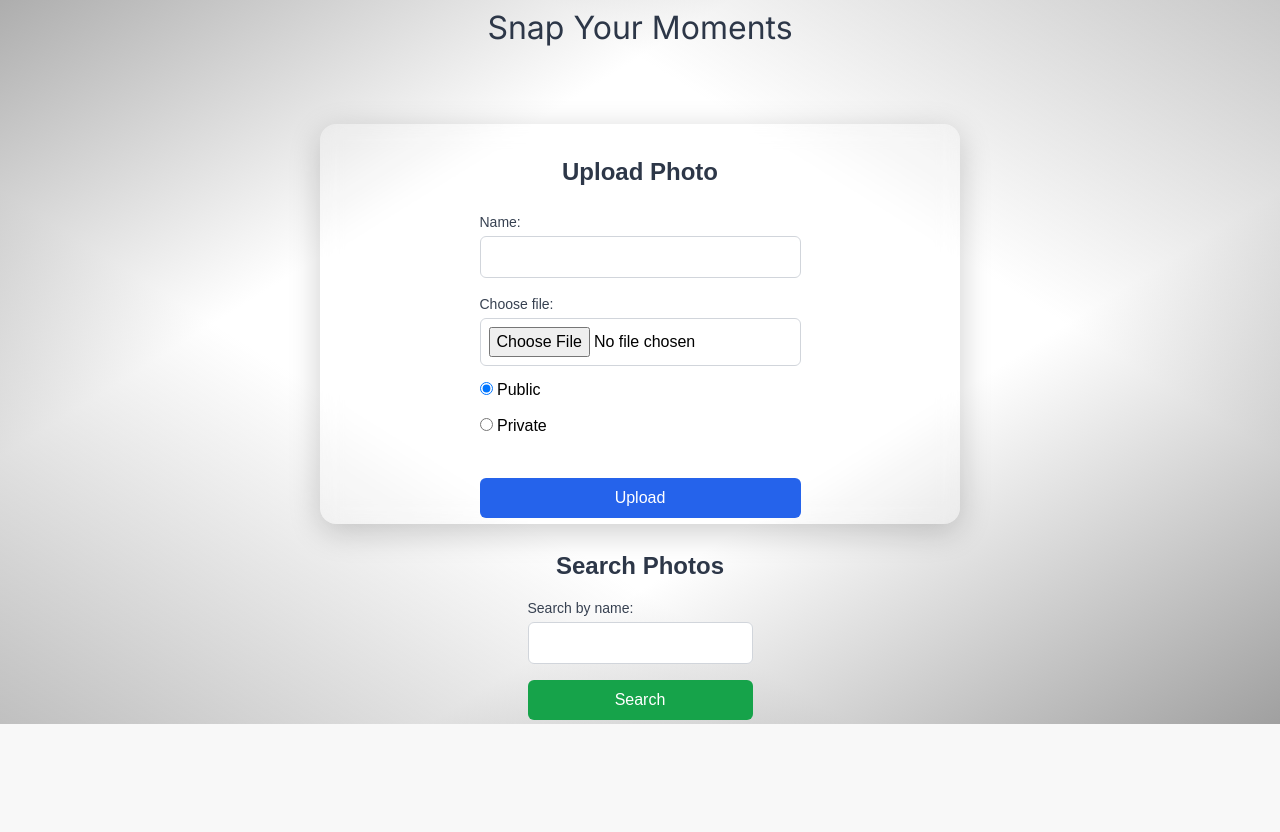
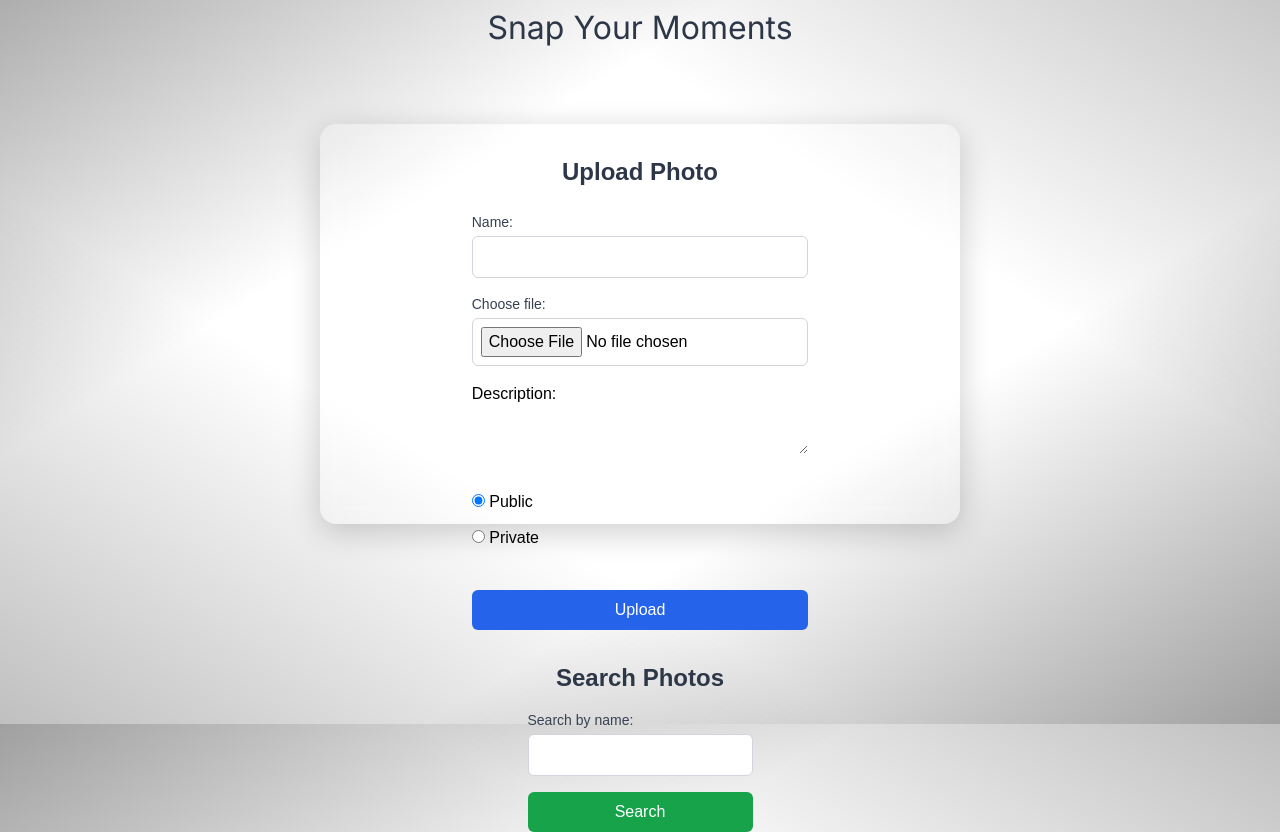
Before and after one commit to nlee1025git/FaithGallery, a Flask app: page / in a window 1280 px wide. Shown: the part 76-908 px from the top of the page. Before the commit the page ends 800 px from the top, so only its background shows below. Run offline with Flask 3, Linux system fonts and the light colour scheme; the visitor is signed in with stand-in values (Sample User, id 1); some libraries are stand-ins or nearby versions.

Commit message:
update description

```diff
--- a/backend/app.py
+++ b/backend/app.py
@@ -185,6 +185,8 @@ def upload_photo():
         file = request.files['file']
         name = request.form['name']
         visibility = request.form['visibility']
+        description = request.form['description']
+        print(description)
 
         if not file or not name:
             return jsonify({'error': 'Missing file or name'}), 400
@@ -208,7 +210,7 @@ def upload_photo():
             cursor.execute('insert into person (name) VALUES (%s)', (name,))
             person_id = cursor.lastrowid
 
-        cursor.execute('insert into photo (person_id, photo, file_name, visibility) VALUES (%s, %s, %s, %s)', (person_id, photo_data, file.filename, visibility))
+        cursor.execute('insert into photo (person_id, photo, file_name, visibility, description) VALUES (%s, %s, %s, %s, %s)', (person_id, photo_data, file.filename, visibility, description))
         conn.commit()
         cursor.close()
         conn.close()
--- a/backend/templates/index.html
+++ b/backend/templates/index.html
@@ -36,6 +36,11 @@
                     <label for="file" class="block text-sm font-medium text-gray-700">Choose file:</label>
                     <input type="file" id="file" name="file" required class="mt-1 block w-full p-2 border border-gray-300 rounded-md">
                 </div>
+
+                <div style="display: flex; gap: 5px">
+                    <label for="description">Description:</label>
+                    <textarea id="description" name="description" rows="3" cols="25"></textarea>
+                </div><br>
 
                 <input type="radio" id="public" name="visibility" value="public" checked>
                 <label for="public">Public</label><br>
```
